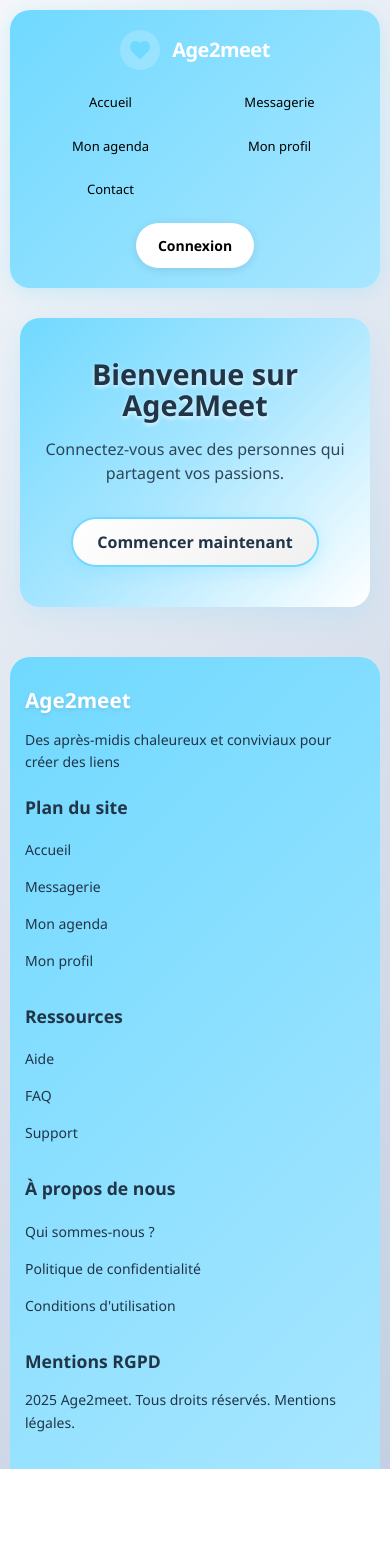
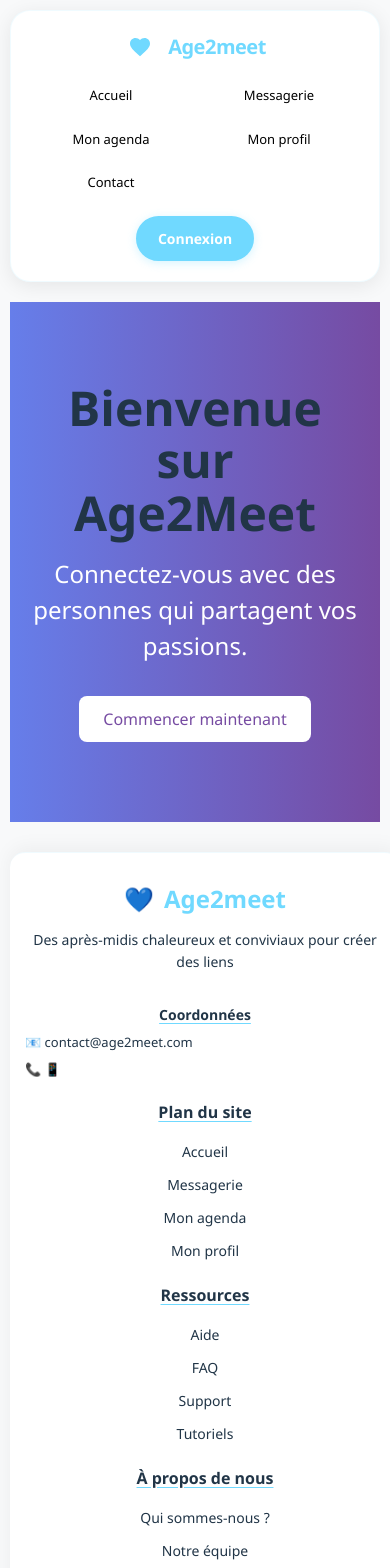
Before and after one commit to LogeshD2/Age2MeetFront, a React (Vite) app: page / in a window 390 px wide. Shown: the top 1568 px of the page. Before the commit the page ends 1469 px from the top, so only its background shows below. Built offline with nearby package versions, Linux system fonts and the light colour scheme.

Commit message:
Maj Navbar et Footer

```diff
--- a/src/components/Footer.css
+++ b/src/components/Footer.css
@@ -1,9 +1,11 @@
-/* Footer Styles */
+/* Footer Styles - Based on Figma Design */
 .footer {
-  background: linear-gradient(135deg, #70D9FF 0%, #A8E6FF 100%);
+  background: #FFFFFF;
   margin-top: 40px;
-  padding: 40px 0 20px;
-  border-radius: 35px 35px 0 0;
+  padding: 40px 0;
+  width: 100%;
+  border-top: 1px solid rgba(112, 217, 255, 0.1);
+  box-shadow: 0 -4px 20px rgba(0, 0, 0, 0.05);
 }
 
 .footer-container {
@@ -14,64 +16,146 @@
 
 .footer-content {
   display: grid;
-  grid-template-columns: repeat(auto-fit, minmax(250px, 1fr));
-  gap: 30px;
-  margin-bottom: 20px;
+  grid-template-columns: 2fr 1fr 1fr 1fr 1.5fr;
+  gap: 40px;
+  align-items: start;
 }
 
-.footer-section h3 {
-  color: #FFFFFF;
-  font-size: 1.8rem;
-  font-weight: 700;
-  margin-bottom: 15px;
-  text-shadow: 0 2px 4px rgba(0, 0, 0, 0.1);
+/* Logo Section */
+.footer-section:first-child {
+  display: flex;
+  flex-direction: column;
+  gap: 15px;
 }
 
-.footer-section h4 {
-  color: #213547;
-  font-size: 1.2rem;
-  font-weight: 600;
-  margin-bottom: 15px;
+.footer-section:first-child h3 {
+  color: #70D9FF;
+  font-size: 2rem;
+  font-weight: 700;
+  margin: 0;
+  display: flex;
+  align-items: center;
+  gap: 10px;
 }
 
-.footer-section p {
+.footer-section:first-child h3::before {
+  content: "💙";
+  font-size: 1.5rem;
+}
+
+.footer-section:first-child p {
   color: #213547;
   font-size: 14px;
   line-height: 1.6;
   margin: 0;
+  font-weight: 400;
+}
+
+/* Contact Info */
+.footer-contact {
+  display: flex;
+  flex-direction: column;
+  gap: 8px;
+  margin-top: 15px;
+}
+
+.footer-contact span {
+  color: #213547;
+  font-size: 14px;
+  font-weight: 700;
+  text-decoration: underline;
+  text-decoration-color: #70D9FF;
+  text-underline-offset: 3px;
+}
+
+.footer-contact .contact-item {
+  display: flex;
+  align-items: center;
+  gap: 8px;
+  color: #213547;
+  font-size: 13px;
+  font-weight: 400;
+}
+
+/* Other Sections */
+.footer-section h4 {
+  color: #213547;
+  font-size: 16px;
+  font-weight: 700;
+  margin: 0 0 15px 0;
+  text-decoration: underline;
+  text-decoration-color: #70D9FF;
+  text-underline-offset: 3px;
 }
 
 .footer-section ul {
   list-style: none;
   padding: 0;
   margin: 0;
-}
-
-.footer-section ul li {
-  margin-bottom: 8px;
+  display: flex;
+  flex-direction: column;
+  gap: 8px;
 }
 
 .footer-section ul li a {
   color: #213547;
   text-decoration: none;
   font-size: 14px;
+  font-weight: 400;
   transition: all 0.3s ease;
-  padding: 4px 0;
-  display: inline-block;
+  display: block;
+  padding: 2px 0;
 }
 
 .footer-section ul li a:hover {
-  color: #FFFFFF;
-  text-shadow: 0 1px 3px rgba(0, 0, 0, 0.2);
-  transform: translateX(5px);
+  color: #70D9FF;
+  transform: translateX(3px);
+}
+
+/* RGPD Section */
+.footer-section:last-child p {
+  color: #213547;
+  font-size: 12px;
+  line-height: 1.5;
+  margin: 0;
+  font-weight: 400;
+}
+
+/* Copyright */
+.footer-bottom {
+  border-top: 1px solid rgba(112, 217, 255, 0.2);
+  margin-top: 30px;
+  padding-top: 20px;
+  text-align: center;
+}
+
+.footer-bottom p {
+  color: #213547;
+  font-size: 12px;
+  margin: 0;
+  font-weight: 400;
+  opacity: 0.7;
 }
 
 /* Responsive Design */
+@media (max-width: 1024px) {
+  .footer-content {
+    grid-template-columns: 2fr 1fr 1fr 1fr;
+    gap: 30px;
+  }
+
+  .footer-section:last-child {
+    grid-column: 1 / -1;
+    text-align: center;
+    margin-top: 20px;
+  }
+}
+
 @media (max-width: 768px) {
   .footer {
+    padding: 30px 0;
     margin: 20px 10px 0;
     border-radius: 20px 20px 0 0;
-    padding: 30px 0 15px;
   }
 
   .footer-container {
@@ -79,25 +163,40 @@
   }
 
   .footer-content {
-    grid-template-columns: 1fr;
-    gap: 20px;
+    grid-template-columns: 1fr 1fr;
+    gap: 25px;
   }
 
-  .footer-section h3 {
-    font-size: 1.5rem;
+  .footer-section:first-child {
+    grid-column: 1 / -1;
+    text-align: center;
   }
 
-  .footer-section h4 {
-    font-size: 1.1rem;
+  .footer-section:last-child {
+    grid-column: 1 / -1;
+    text-align: center;
+    margin-top: 20px;
   }
 }
 
 @media (max-width: 480px) {
+  .footer {
+    margin: 10px;
+    border-radius: 15px 15px 0 0;
+  }
+
   .footer-container {
     padding: 0 15px;
   }
 
-  .footer-section h3 {
-    font-size: 1.3rem;
+  .footer-content {
+    grid-template-columns: 1fr;
+    gap: 20px;
+    text-align: center;
+  }
+
+  .footer-section:first-child h3 {
+    font-size: 1.5rem;
+    justify-content: center;
   }
 }
--- a/src/components/Footer.jsx
+++ b/src/components/Footer.jsx
@@ -9,6 +9,16 @@ const Footer = () => (
         <div className="footer-section">
           <h3>Age2meet</h3>
           <p>Des après-midis chaleureux et conviviaux pour créer des liens</p>
+
+          <div className="footer-contact">
+            <span>Coordonnées</span>
+            <div className="contact-item">
+              📧 contact@age2meet.com
+            </div>
+            <div className="contact-item">
+              📞 📱
+            </div>
+          </div>
         </div>
 
         <div className="footer-section">
@@ -27,6 +37,7 @@ const Footer = () => (
             <li><a href="/aide">Aide</a></li>
             <li><a href="/faq">FAQ</a></li>
             <li><a href="/support">Support</a></li>
+            <li><a href="/tutoriels">Tutoriels</a></li>
           </ul>
         </div>
 
@@ -34,6 +45,7 @@ const Footer = () => (
           <h4>À propos de nous</h4>
           <ul>
             <li><a href="/qui-sommes-nous">Qui sommes-nous ?</a></li>
+            <li><a href="/notre-equipe">Notre équipe</a></li>
             <li><a href="/politique">Politique de confidentialité</a></li>
             <li><a href="/conditions">Conditions d'utilisation</a></li>
           </ul>
@@ -41,8 +53,12 @@ const Footer = () => (
 
         <div className="footer-section">
           <h4>Mentions RGPD</h4>
-          <p>2025 Age2meet. Tous droits réservés. Mentions légales.</p>
+          <p>Conformément au RGPD, vos données personnelles sont protégées. Consultez notre politique de confidentialité pour plus d'informations sur le traitement de vos données.</p>
         </div>
+      </div>
+
+      <div className="footer-bottom">
+        <p>2025 Age2meet. Tous droits réservés. Mentions légales.</p>
       </div>
     </div>
   </footer>
--- a/src/components/Home/HeroSection/HeroSection.css
+++ b/src/components/Home/HeroSection/HeroSection.css
@@ -1,82 +1,31 @@
 .hero-section {
   padding: 80px 20px;
-  background: linear-gradient(135deg, #70D9FF 0%, #A8E6FF 50%, #FFFFFF 100%);
-  color: #213547;
+  background: linear-gradient(to right, #667eea, #764ba2);
+  color: white;
   text-align: center;
-  margin: 20px auto;
-  max-width: 1360px;
-  border-radius: 35px;
-  box-shadow: 0 8px 30px rgba(112, 217, 255, 0.2);
 }
 
 .hero-title {
   font-size: 3rem;
   margin-bottom: 1rem;
-  color: #213547;
-  font-weight: 700;
-  text-shadow: 0 2px 4px rgba(255, 255, 255, 0.8);
 }
 
 .hero-subtitle {
   font-size: 1.5rem;
   margin-bottom: 2rem;
-  color: #213547;
-  font-weight: 400;
-  opacity: 0.9;
 }
 
 .hero-button {
-  background: linear-gradient(135deg, #FFFFFF 0%, #F0F0F0 100%);
-  color: #213547;
-  border: 2px solid #70D9FF;
-  padding: 15px 30px;
-  font-size: 1.1rem;
-  font-weight: 600;
-  border-radius: 25px;
+  background-color: white;
+  color: #764ba2;
+  border: none;
+  padding: 12px 24px;
+  font-size: 1rem;
+  border-radius: 8px;
   cursor: pointer;
   transition: all 0.3s ease;
-  box-shadow: 0 4px 15px rgba(112, 217, 255, 0.3);
 }
 
 .hero-button:hover {
-  background: linear-gradient(135deg, #70D9FF 0%, #A8E6FF 100%);
-  color: #FFFFFF;
-  transform: translateY(-3px);
-  box-shadow: 0 8px 25px rgba(112, 217, 255, 0.4);
+  background-color: #f0f0f0;
 }
-
-/* Responsive adjustments */
-@media (max-width: 768px) {
-  .hero-section {
-    padding: 60px 20px;
-    margin: 10px;
-    border-radius: 20px;
-  }
-
-  .hero-title {
-    font-size: 2.2rem;
-  }
-
-  .hero-subtitle {
-    font-size: 1.2rem;
-  }
-
-  .hero-button {
-    padding: 12px 24px;
-    font-size: 1rem;
-  }
-}
-
-@media (max-width: 480px) {
-  .hero-section {
-    padding: 40px 15px;
-  }
-
-  .hero-title {
-    font-size: 1.8rem;
-  }
-
-  .hero-subtitle {
-    font-size: 1rem;
-  }
-}
--- a/src/components/Navbar.css
+++ b/src/components/Navbar.css
@@ -1,14 +1,15 @@
-/* Navbar Styles - Based on Figma Design */
+/* Navbar Styles - Updated based on Figma Design */
 .navbar {
-  background: linear-gradient(135deg, #70D9FF 0%, #A8E6FF 100%);
+  background: #FFFFFF;
   width: 100%;
   max-width: 1360px;
   height: 114px;
   border-radius: 35px;
   margin: 0 auto;
-  box-shadow: 0 4px 20px rgba(112, 217, 255, 0.3);
+  box-shadow: 0 4px 20px rgba(0, 0, 0, 0.08);
   position: relative;
   z-index: 1000;
+  border: 1px solid rgba(112, 217, 255, 0.1);
 }
 
 .navbar-container {
@@ -32,25 +33,22 @@
   display: flex;
   align-items: center;
   justify-content: center;
-  width: 40px;
-  height: 40px;
-  background: rgba(255, 255, 255, 0.2);
-  border-radius: 50%;
-  backdrop-filter: blur(10px);
+  width: 32px;
+  height: 32px;
 }
 
 .logo-text {
   font-family: 'Segoe UI', Tahoma, Geneva, Verdana, sans-serif;
   font-size: 24px;
   font-weight: 700;
-  color: #FFFFFF;
+  color: #70D9FF;
   text-decoration: none;
   letter-spacing: -0.5px;
   transition: all 0.3s ease;
 }
 
 .logo-text:hover {
-  color: #000000;
+  color: #5bc4e7;
   transform: translateY(-1px);
 }
 
@@ -69,23 +67,22 @@
   font-weight: 500;
   color: #000000;
   text-decoration: none;
-  padding: 12px 20px;
-  border-radius: 25px;
+  padding: 12px 16px;
+  border-radius: 20px;
   transition: all 0.3s ease;
   position: relative;
   white-space: nowrap;
 }
 
 .nav-link:hover {
-  background: rgba(255, 255, 255, 0.3);
-  color: #FFFFFF;
-  transform: translateY(-2px);
-  box-shadow: 0 4px 15px rgba(0, 0, 0, 0.1);
+  background: rgba(112, 217, 255, 0.1);
+  color: #70D9FF;
+  transform: translateY(-1px);
 }
 
 .nav-link.active {
-  background: rgba(255, 255, 255, 0.4);
-  color: #FFFFFF;
+  background: rgba(112, 217, 255, 0.15);
+  color: #70D9FF;
   font-weight: 600;
 }
 
@@ -98,26 +95,25 @@
   display: inline-flex;
   align-items: center;
   justify-content: center;
-  background: #FFFFFF;
-  color: #000000;
+  background: #70D9FF;
+  color: #FFFFFF;
   font-family: 'Segoe UI', Tahoma, Geneva, Verdana, sans-serif;
   font-size: 16px;
   font-weight: 600;
   text-decoration: none;
   padding: 12px 24px;
   border-radius: 25px;
-  border: 2px solid transparent;
+  border: 2px solid #70D9FF;
   transition: all 0.3s ease;
-  box-shadow: 0 2px 10px rgba(0, 0, 0, 0.1);
+  box-shadow: 0 2px 10px rgba(112, 217, 255, 0.3);
   min-width: 120px;
 }
 
 .btn-connexion:hover {
-  background: transparent;
-  color: #FFFFFF;
-  border-color: #FFFFFF;
+  background: #5bc4e7;
+  border-color: #5bc4e7;
   transform: translateY(-2px);
-  box-shadow: 0 6px 20px rgba(0, 0, 0, 0.15);
+  box-shadow: 0 6px 20px rgba(112, 217, 255, 0.4);
 }
 
 /* Responsive Design */
@@ -155,7 +151,7 @@
     order: 2;
     flex-wrap: wrap;
     justify-content: center;
-    gap: 10px;
+    gap: 12px;
   }
 
   .nav-link {
--- a/src/index.css
+++ b/src/index.css
@@ -4,7 +4,7 @@
   line-height: 1.5;
   font-weight: 400;
   color: #213547;
-  background-color: #ffffff;
+  background-color: #f8f9fa;
   font-synthesis: none;
   text-rendering: optimizeLegibility;
   -webkit-font-smoothing: antialiased;
@@ -21,7 +21,7 @@ body {
   margin: 0;
   min-width: 320px;
   min-height: 100vh;
-  background: linear-gradient(135deg, #f5f7fa 0%, #c3cfe2 100%);
+  background: #f8f9fa;
 }
 
 #root {
--- a/src/layout/MainLayout.css
+++ b/src/layout/MainLayout.css
@@ -3,7 +3,7 @@
   min-height: 100vh;
   display: flex;
   flex-direction: column;
-  background: linear-gradient(135deg, #f5f7fa 0%, #c3cfe2 100%);
+  background: #f8f9fa;
 }
 
 .main-content {
```
